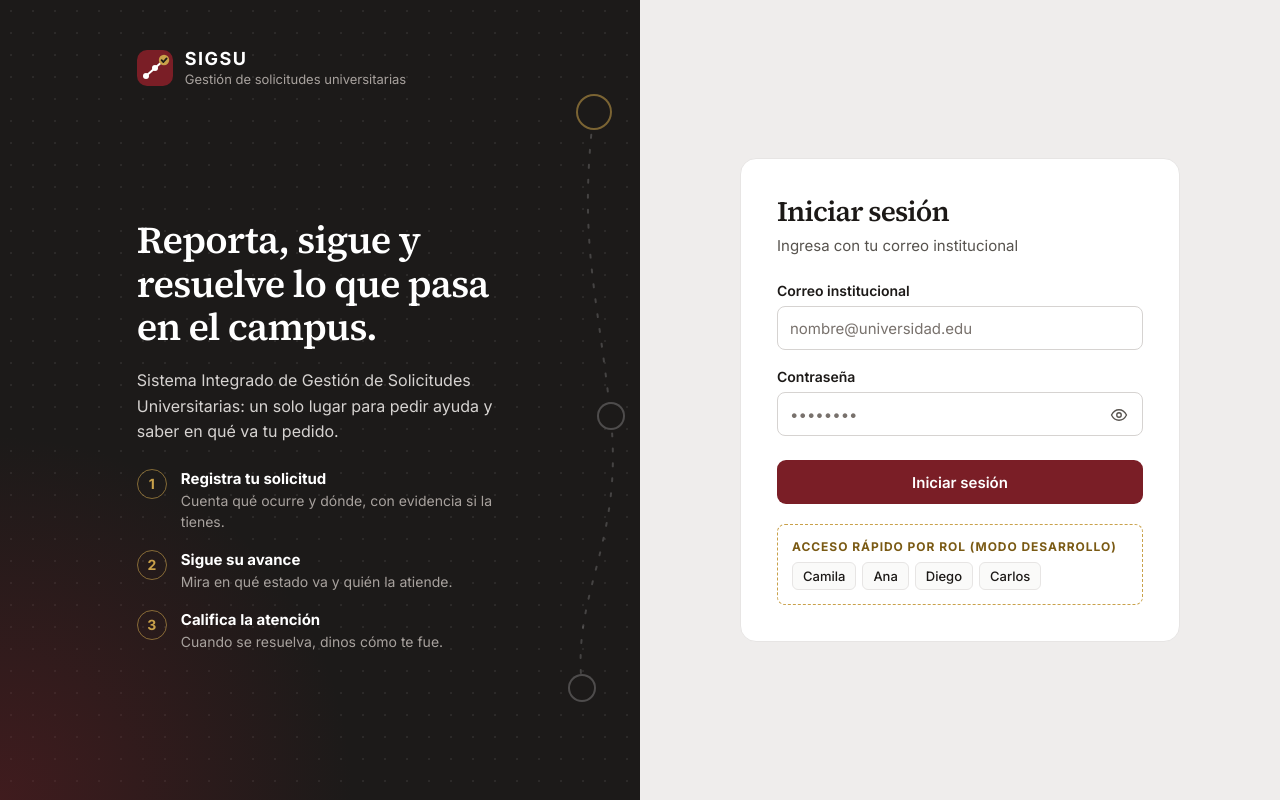
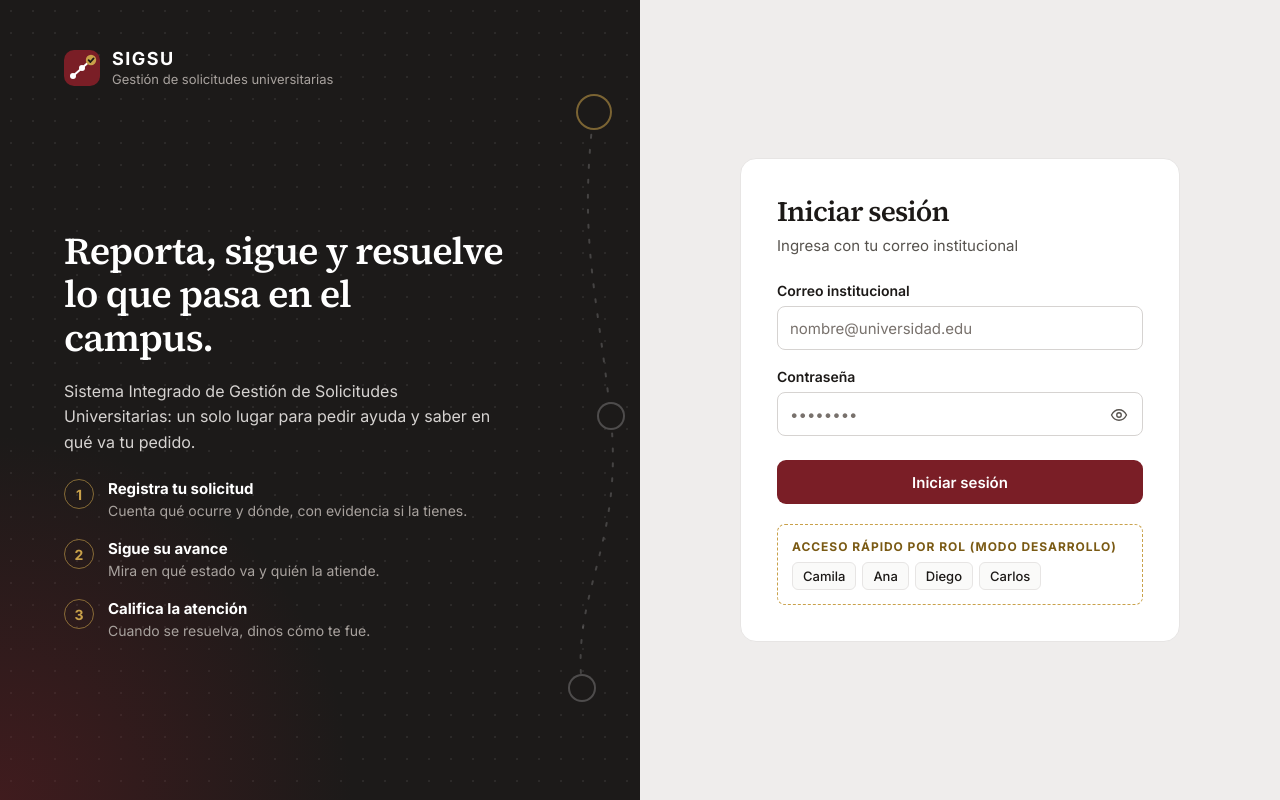
Before and after one commit to JudithVCQ/SIGSU-frontend, a React (Vite) app: page /login in a window 1280 px wide. Built offline with nearby package versions, Linux system fonts and the light colour scheme; no server answers.

Commit message:
fix(login): contenido alineado a la izquierda con margen moderado

```diff
--- a/src/auth/auth.css
+++ b/src/auth/auth.css
@@ -13,7 +13,8 @@
   isolation: isolate;
   color: var(--sidebar-texto);
   min-height: 100vh;
-  padding: clamp(24px, 4vw, 48px);
+  /* Margen izquierdo moderado; a la derecha queda la zona de la decoración */
+  padding: clamp(24px, 4vw, 48px) clamp(32px, 6vw, 96px) clamp(24px, 4vw, 48px) clamp(32px, 5vw, 72px);
   display: flex;
   background-color: var(--sidebar-fondo);
   /* Brillo guinda suave desde la esquina inferior izquierda + trama de puntos muy tenue */
@@ -79,8 +80,6 @@
   gap: 32px;
   width: 100%;
   max-width: 520px;
-  margin-inline: auto;
-  padding-inline: clamp(32px, 6vw, 96px);
 }
 
 /* Logo arriba; título, subtítulo y pasos centrados en el alto disponible */
@@ -379,7 +378,6 @@
   .auth-contenido {
     gap: 24px;
     max-width: none;
-    padding-inline: 0;
   }
 
   /* Sin espacio a los lados: la decoración se oculta */
```
